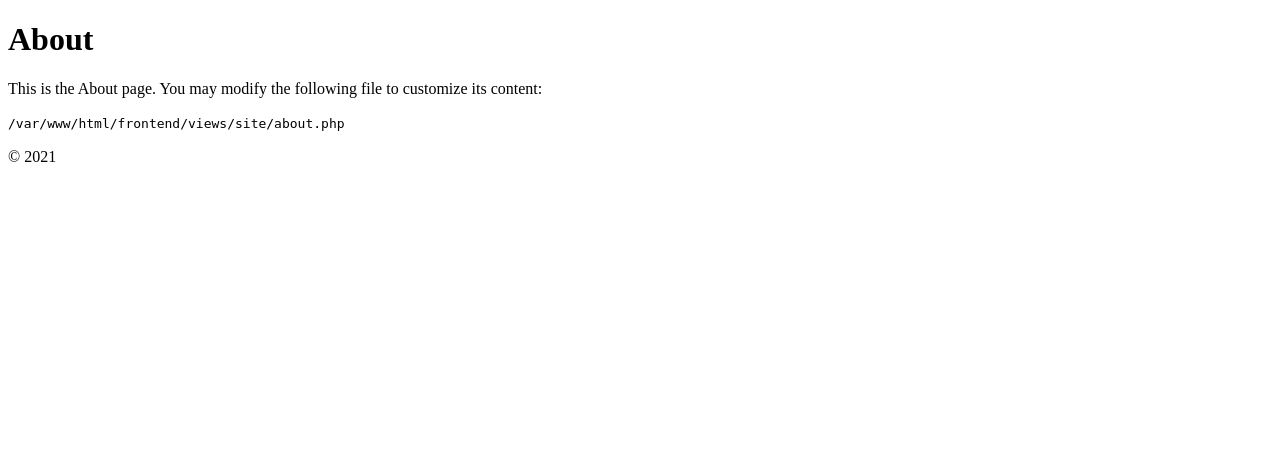
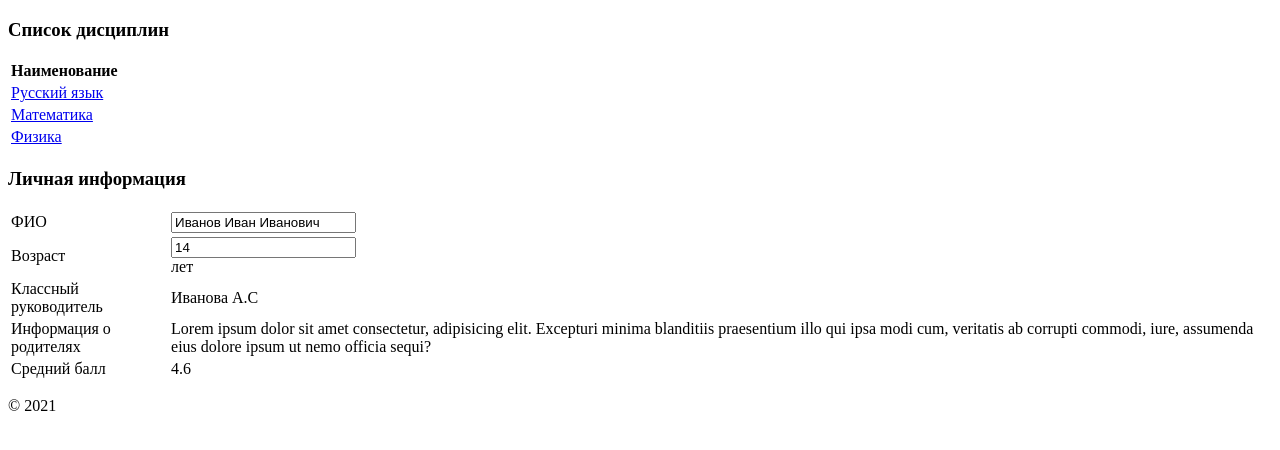
Before and after one commit to OlegBas/electronic-journal.ru, a Yii app: template frontend/views/site/about.php in a window 1280 px wide. Shown: the top 450 px of the page. Run offline with PHP 8.4 and a stand-in for Yii, Linux system fonts and the light colour scheme; the template is opened without the code that fills it, so the values that code supplies are empty; some libraries are stand-ins or nearby versions.

Commit message:
add user interface

```diff
--- a/frontend/controllers/SiteController.php
+++ b/frontend/controllers/SiteController.php
@@ -94,10 +94,14 @@ class SiteController extends Controller
         } else {
             $model->password = '';
 
-            return $this->render('login', [
+            return $this->render('subject', [
                 'model' => $model,
             ]);
         }
+    }
+
+    public function actionSubject(){
+        return $this->render('subject');
     }
 
     /**
--- a/frontend/views/layouts/main.php
+++ b/frontend/views/layouts/main.php
@@ -36,9 +36,11 @@ AppAsset::register($this);
         ],
     ]);
     $menuItems = [
-        ['label' => 'Home', 'url' => ['/site/index']],
-        ['label' => 'About', 'url' => ['/site/about']],
-        ['label' => 'Contact', 'url' => ['/site/contact']],
+        ['label' => 'Главная', 'url' => ['/site/index']],
+        ['label' => 'Ученики', 'url' => ['/site/pupils']],
+        ['label' => 'Учителя', 'url' => ['/site/teachers']],
+        ['label' => 'Отчеты', 'url' => ['/site/reports']],
+        ['label' => 'Выход', 'url' => ['/site/logout']],
     ];
     if (Yii::$app->user->isGuest) {
         $menuItems[] = ['label' => 'Signup', 'url' => ['/site/signup']];
--- a/frontend/views/site/about.php
+++ b/frontend/views/site/about.php
@@ -4,13 +4,67 @@
 
 use yii\helpers\Html;
 
-$this->title = 'About';
+$this->title = 'Ученики';
 $this->params['breadcrumbs'][] = $this->title;
+$this->params['breadcrumbs'][] = "Иванов Иван Иванович";
 ?>
-<div class="site-about">
-    <h1><?= Html::encode($this->title) ?></h1>
 
-    <p>This is the About page. You may modify the following file to customize its content:</p>
+<h3>Список дисциплин</h3>
+<table class="table">
+  <thead class="thead-dark">
+    <tr>
+      <th scope="col">Наименование</th>
+    </tr>
+  </thead>
+  <tbody>
+    <tr>
+      <td>   <a href="/site/about">Русский язык</a></td>
+    </tr>
+    <tr>
+      <td> <a href="/site/about">Математика</a></td>
+    </tr>
+    <tr>
+      <td> <a href="/site/about">Физика</a></td>
+    </tr>
+  </tbody>
+</table>
 
-    <code><?= __FILE__ ?></code>
-</div>
+
+
+<h3>Личная информация</h3>
+<form>
+<table class="table">
+  <thead class="thead-dark">
+    <tr>
+      <td scope="col">ФИО</td>
+      <td scope="col">
+      <div class="form-group">
+        <input type="text" class="form-control" id="" value = "Иванов Иван Иванович">
+      </div>
+
+      </td>
+    </tr>
+  </thead>
+  <tbody>
+    <tr>
+      <td scope="col">Возраст</td>
+      <td scope="col"><div class="form-group">
+        <input type="number" class="form-control" id="age" value = "14">
+      </div> лет</td>
+    </tr>
+    <tr>
+      <td scope="col">Классный руководитель</td>
+      <td scope="col">Иванова А.С</td>
+    </tr>
+    <tr>
+      <td scope="col">Информация о родителях</td>
+      <td scope="col">Lorem ipsum dolor sit amet consectetur, adipisicing elit. Excepturi minima blanditiis praesentium illo qui ipsa modi cum, veritatis ab corrupti commodi, iure, assumenda eius dolore ipsum ut nemo officia sequi?</td>
+    </tr>
+    <tr>
+      <td scope="col">Cредний балл</td>
+      <td scope="col">4.6</td>
+    </tr>
+
+  </tbody>
+</table>
+</form>
```
Also changed, not shown: frontend/views/site/index.php (+43 -48 lines), frontend/views/site/subject.php (added, +37 -0 lines), frontend/views/site/login copy.php (renamed from frontend/views/site/login.php).
